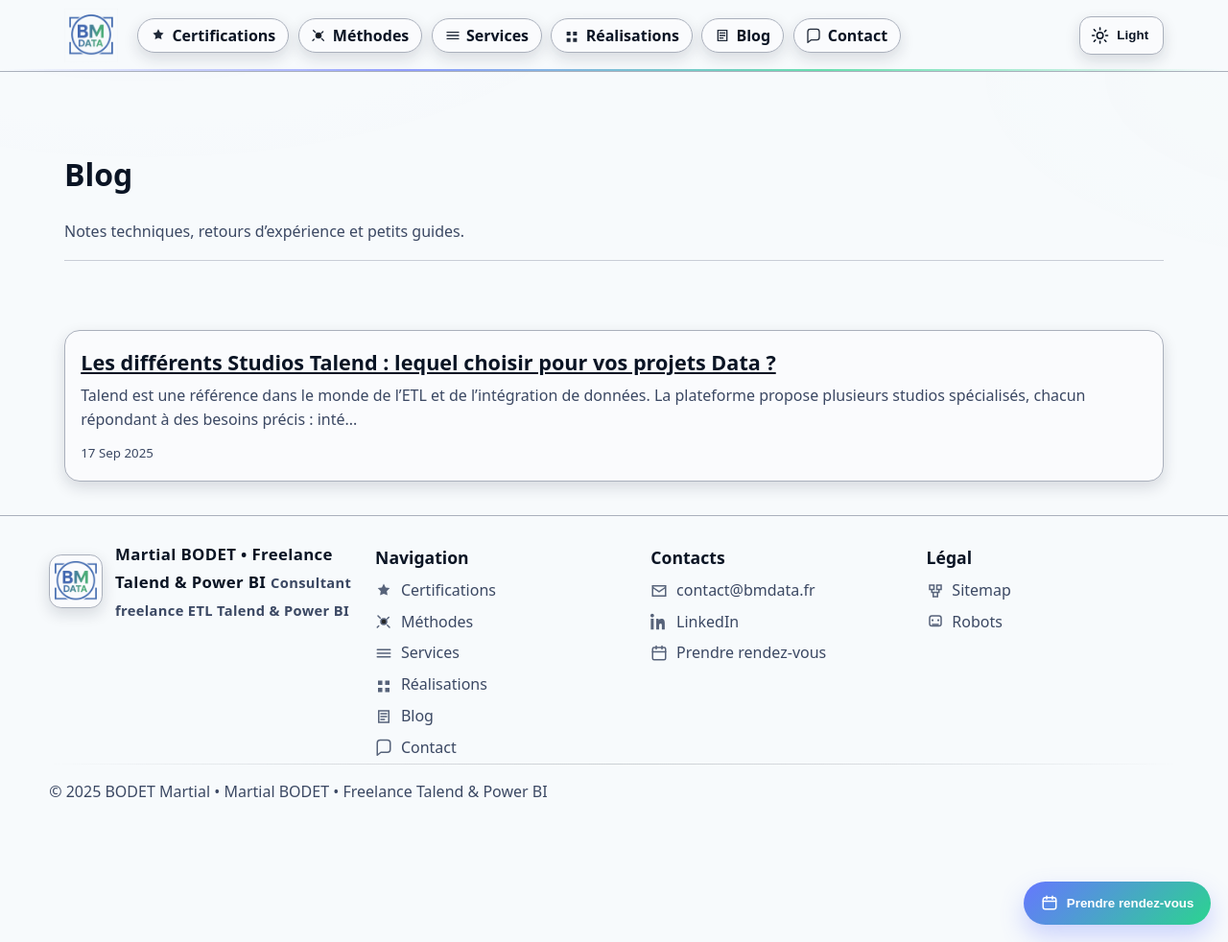
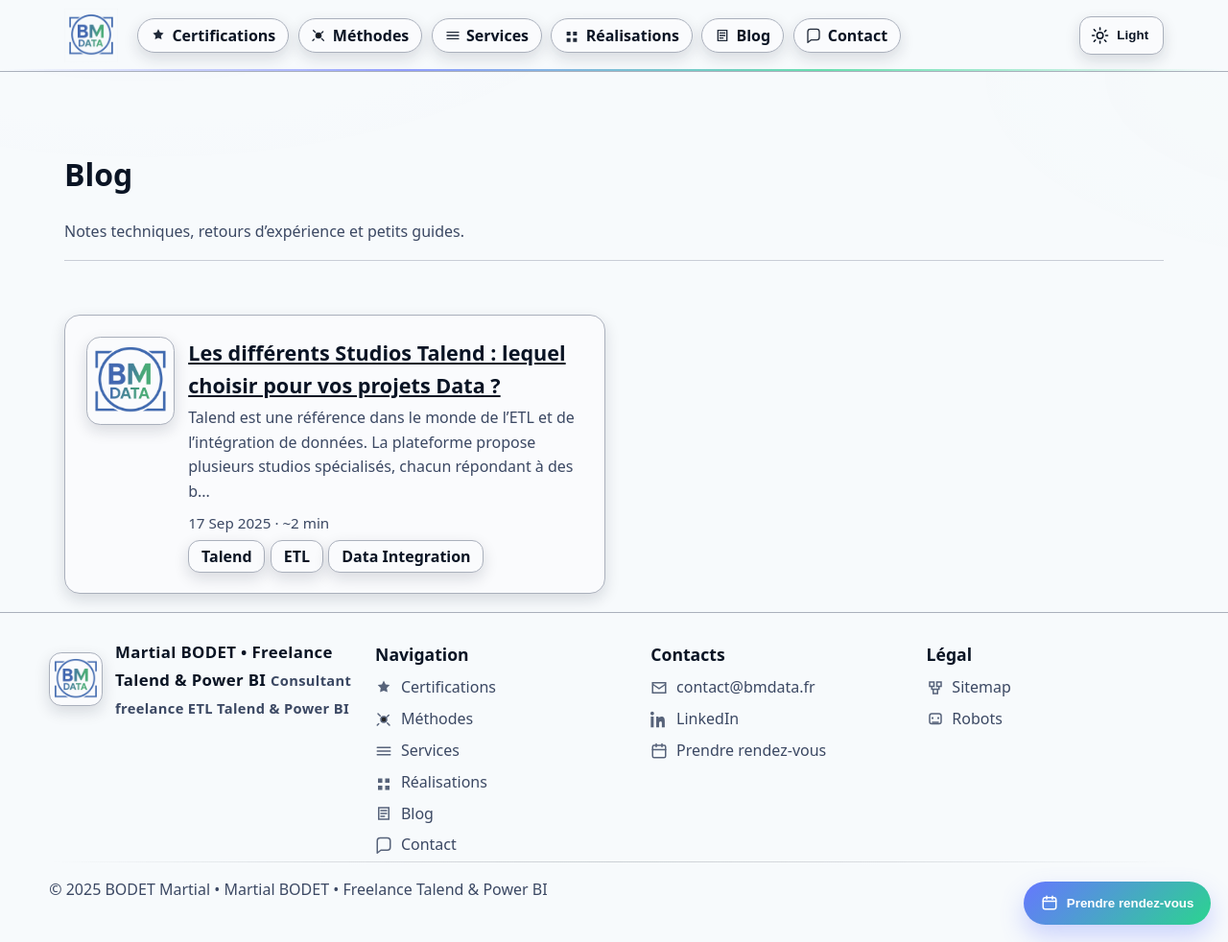
Before and after one commit to mbodetdata/mbodetdata.github.io, a Jekyll site: the page built from blog.md, in a window 1280 px wide and 982 px high. Shown: the whole window at 96% size. Built offline with Jekyll 4.4.1, drawn with Linux system fonts in a browser that asks for light colours; a script that is not in the unit is left out.

Commit message:
Maj blog

```diff
--- a/assets/styles.css
+++ b/assets/styles.css
@@ -1048,18 +1048,19 @@
 /* Article layout */
 .post-hero{
   position: relative;
-  display:grid; grid-template-columns: 1fr min(260px, 24%);
-  gap: clamp(12px, 2.4vw, 24px);
-  background: linear-gradient(135deg, color-mix(in oklab, var(--surface-1) 92%, var(--brand) 8%), var(--surface-1));
+  display:grid; grid-template-columns: 1fr auto;
+  gap: clamp(12px, 1.8vw, 18px);
+  background: linear-gradient(135deg, color-mix(in oklab, var(--surface-1) 96%, var(--brand) 4%), var(--surface-1));
   border-bottom:1px solid var(--border);
-  padding: clamp(1rem, 1.6vw, 1.6rem) 1rem;
+  padding: clamp(.8rem, 1.2vw, 1.2rem) 1rem;
 }
 @media (max-width:900px){ .post-hero{ grid-template-columns: 1fr; } .post-hero__media{ order:-1; } }
 .post-hero__inner{ max-width: min(820px, 100%); margin-inline:auto; }
-.post-hero__media{ align-self:center; justify-self:center; opacity:.9; }
-.post-hero__media img{ width:100%; height:auto; border-radius: var(--radius-2); box-shadow: var(--shadow-sm); }
+.post-hero__media{ align-self:center; justify-self:center; opacity:.95; }
+.post-hero__media img{ width:min(180px, 32vw); aspect-ratio:1; object-fit:cover; height:auto; border-radius: var(--radius-2); box-shadow: var(--shadow-sm); }
 .breadcrumbs{ font-size: .95rem; color: var(--muted); display:flex; gap:.5rem; align-items:center; margin:.25rem 0 .5rem 0; }
-.post-title{ font-size: var(--step-3); margin:.25rem 0 .25rem; letter-spacing:.2px; }
+.post-title{ font-size: var(--step-2); margin:.25rem 0 .25rem; letter-spacing:.2px; }
+@media (min-width:1100px){ .post-title{ font-size: var(--step-3); } }
 .post-meta{ margin:0; }
 
 .post-body{
@@ -1080,3 +1081,17 @@
 
 .post-nav{ display:flex; justify-content:space-between; align-items:center; gap:1rem; max-width:min(820px,100%); margin:0 auto 2rem; padding:0 1rem; }
 .btn.ghost{ background: transparent; border:1px solid var(--border); }
+
+/* Blog index: grid of premium post cards */
+.posts-grid{ display:grid; gap: clamp(.9rem, 1.4vw, 1.2rem); grid-template-columns: 1fr; }
+@media (min-width: 880px){ .posts-grid{ grid-template-columns: 1fr 1fr; } }
+.post-card{ position:relative; display:grid; grid-template-columns: 92px 1fr; gap: .9rem; align-items:start; }
+.post-card .thumb{ width:92px; height:92px; border-radius: .9rem; overflow:hidden; background: var(--surface-1); border:1px solid var(--border); box-shadow: var(--shadow-sm); }
+.post-card .thumb img{ width:100%; height:100%; object-fit:cover; }
+.post-card .pc-title{ margin:0 0 .2rem; font-size: clamp(1.05rem, .9rem + .6vw, 1.35rem); }
+.post-card .pc-excerpt{ margin:.1rem 0 .45rem; }
+.post-card .pc-meta{ font-size:.95rem; margin-bottom:.35rem; }
+.post-card .pc-tags{ display:flex; flex-wrap: wrap; gap:.35rem; }
+.post-card .chip{ background: var(--surface-2); border:1px solid var(--border); }
+.post-card .stretched{ position:absolute; inset:0; border-radius: inherit; z-index:5; }
+@media (hover:hover){ .post-card:hover{ transform:translateY(-4px); box-shadow: var(--shadow-lg); } }
--- a/blog.md
+++ b/blog.md
@@ -11,22 +11,34 @@
   <hr style="border:0;border-top:1px solid var(--border);opacity:.6;margin-block:1rem;"/>
 </header>
 
-<ul class="post-list" role="list">
-  {% assign posts_sorted = site.posts | sort: 'date' | reverse %}
+{% assign posts_sorted = site.posts | sort: 'date' | reverse %}
+
+<section class="posts-grid">
   {% for post in posts_sorted %}
-    <li class="post-item">
-      <article class="card">
-        <h3 style="margin-top:0;margin-bottom:.25rem">
-          <a href="{{ post.url | relative_url }}">{{ post.title }}</a>
-        </h3>
-        <p class="muted" style="margin:.25rem 0 .5rem 0">{{ post.excerpt | strip_html | truncate: 180 }}</p>
-        <small class="muted">{{ post.date | date: "%d %b %Y" }}</small>
-      </article>
-    </li>
+    {% assign cover = post.image | default: site.og_image %}
+    {% assign words = post.content | strip_html | strip_newlines | replace: '  ', ' ' | split: ' ' | size %}
+    {% assign minutes = words | divided_by: 220 | plus: 1 %}
+    <article class="post-card card">
+      <div class="thumb" aria-hidden="true">
+        <img src="{{ cover | relative_url }}" alt="" loading="lazy" decoding="async">
+      </div>
+      <div class="pc-body">
+        <h3 class="pc-title"><a href="{{ post.url | relative_url }}">{{ post.title }}</a></h3>
+        <p class="pc-excerpt muted">{{ post.excerpt | strip_html | truncate: 160 }}</p>
+        <div class="pc-meta muted">
+          <time datetime="{{ post.date | date_to_xmlschema }}">{{ post.date | date: "%d %b %Y" }}</time>
+          · ~{{ minutes }} min
+        </div>
+        {% if post.tags and post.tags.size > 0 %}
+        <div class="pc-tags">
+          {% for t in post.tags limit:3 %}<span class="chip">{{ t }}</span>{% endfor %}
+        </div>
+        {% endif %}
+      </div>
+      <a class="stretched" href="{{ post.url | relative_url }}" aria-label="Lire : {{ post.title }}"></a>
+    </article>
   {% endfor %}
   {% if posts_sorted == empty %}
-    <li class="post-item">
-      <p class="muted">Aucun article publié pour le moment.</p>
-    </li>
+    <p class="muted">Aucun article publié pour le moment.</p>
   {% endif %}
-</ul>
+</section>
```
Also changed, not shown: _posts/2025-09-17-talend-studios.md (+0 -4 lines).
